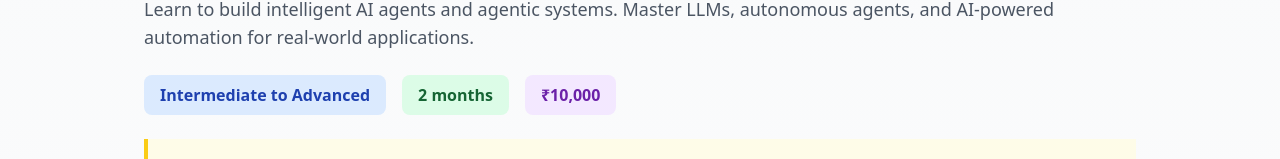
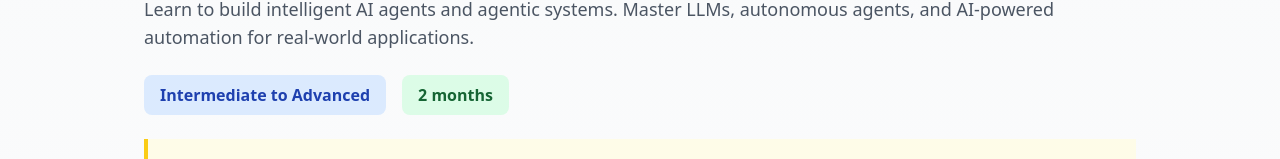
Before and after one commit to miracl-in/miracl-in.github.io, a Next.js app: page /courses/ai-agents in a window 1280 px wide. Shown: the part 249-408 px from the top of the page. Built offline with nearby package versions, Linux system fonts and the light colour scheme.

Commit message:
Update page.tsx

```diff
--- a/app/courses/[slug]/page.tsx
+++ b/app/courses/[slug]/page.tsx
@@ -1,4 +1,5 @@
 import { coursesData } from '@/app/courses/courseData'
+import { siteConfig } from '@/app/config'
 import { Metadata } from 'next'
 
 export async function generateStaticParams() {
@@ -41,7 +42,9 @@ export default function CourseDetailPage({ params }: { params: { slug: string }
           <div className="flex flex-wrap gap-4 mb-6">
             <span className="px-4 py-2 bg-blue-100 text-blue-800 rounded-lg font-semibold">{course.level}</span>
             <span className="px-4 py-2 bg-green-100 text-green-800 rounded-lg font-semibold">{course.duration}</span>
-            <span className="px-4 py-2 bg-purple-100 text-purple-800 rounded-lg font-semibold">{course.price}</span>
+            {siteConfig.showCourseFees && (
+              <span className="px-4 py-2 bg-purple-100 text-purple-800 rounded-lg font-semibold">{course.price}</span>
+            )}
           </div>
 
           <div className="bg-yellow-50 border-l-4 border-yellow-400 p-4 mb-6">
```
